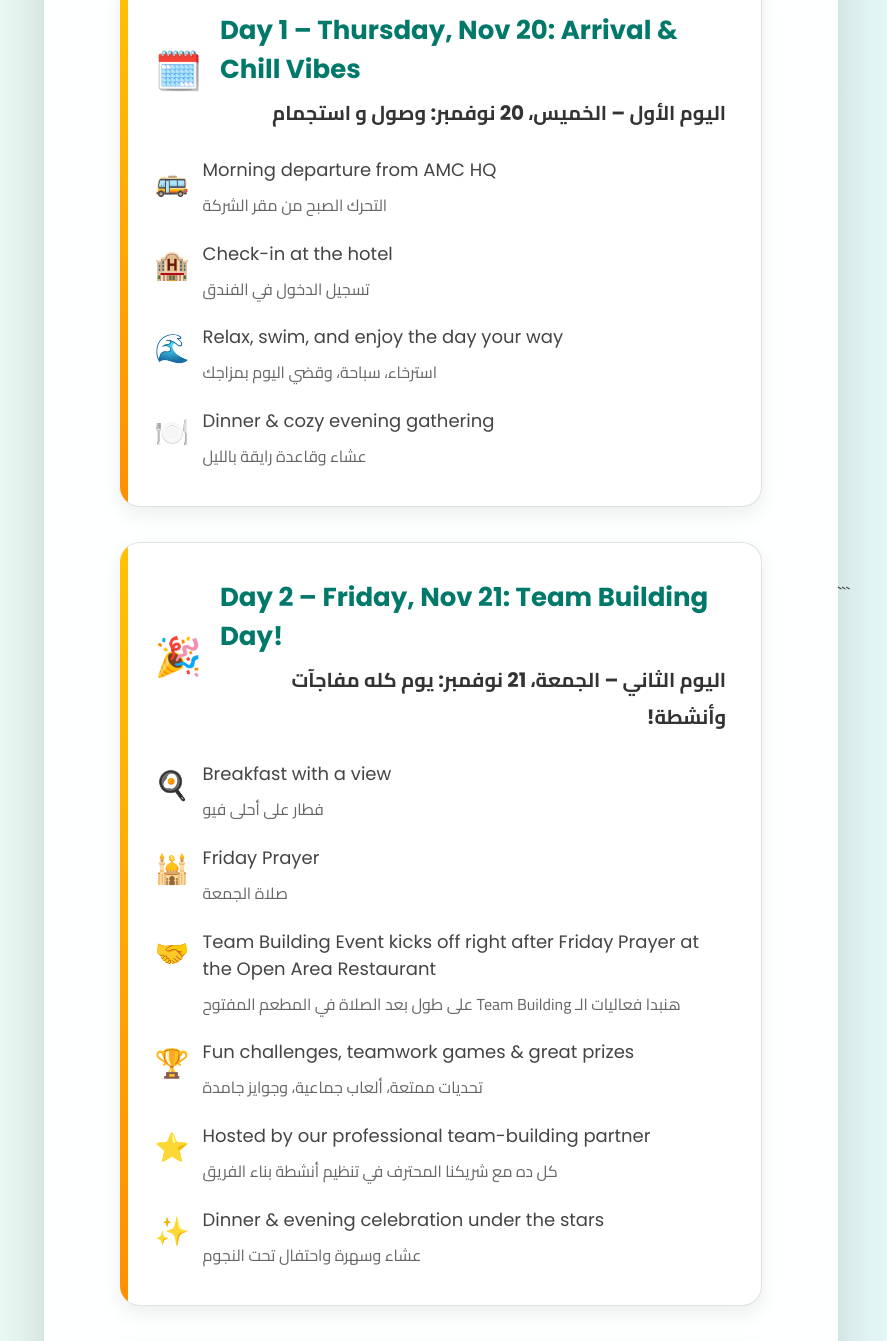
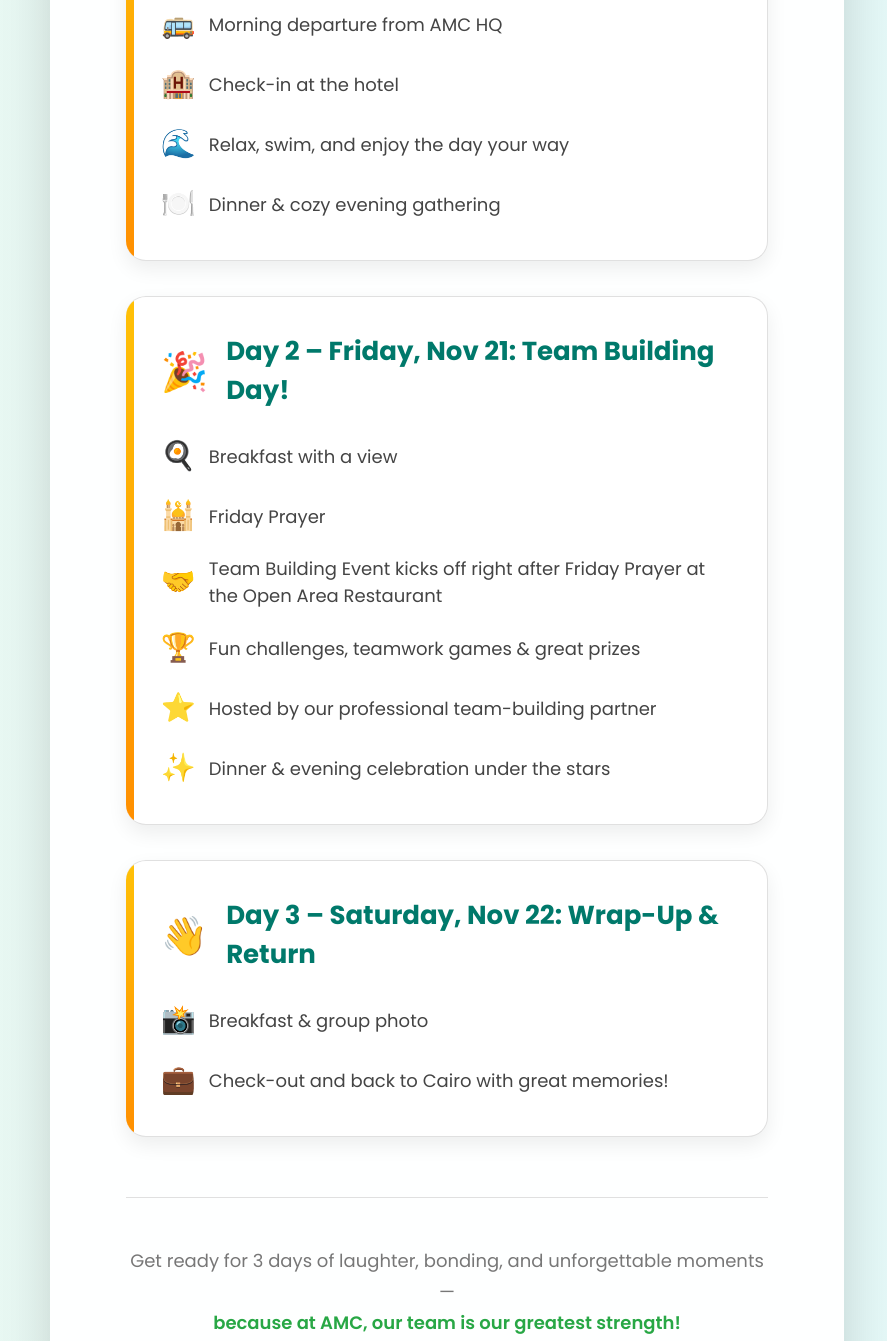
Before and after one commit to ahlymedical/AMCiansTrip, a website: page index.html in a window 1280 px wide. Shown: the part 927-2268 px from the top of the page, without its empty margins (193-1080 px from the left). Drawn offline with Linux system fonts and the light colour scheme.

Commit message:
Update index.html

````diff
--- a/index.html
+++ b/index.html
@@ -4,7 +4,7 @@
 <meta charset="UTF-8">
 <meta name="viewport" content="width=device-width, initial-scale=1.0">
 <title>AMCians Trip to Ain Sokhna – The G Hotel</title>
-<link href="https://fonts.googleapis.com/css2?family=Poppins:wght@400;600;700&family=Cairo:wght@400;600;700&display=swap" rel="stylesheet">
+<link href="https://fonts.googleapis.com/css2?family=Poppins:wght@400;600;700&display=swap" rel="stylesheet">
 <style>
     /* Keyframes for animations */
     @keyframes fadeIn {
@@ -31,7 +31,7 @@
 
     /* General Body Styling */
     body {
-        font-family: 'Poppins', 'Cairo', sans-serif;
+        font-family: 'Poppins', sans-serif;
         margin: 0;
         padding: 40px 20px;
         display: flex;
@@ -54,7 +54,6 @@
         box-shadow: 0 25px 50px rgba(0, 0, 0, 0.15);
         border-radius: 25px;
         box-sizing: border-box;
-        /* The restored green top border */
         border-top: 15px solid #28a745;
         animation: fadeIn 1s ease-out;
     }
@@ -110,14 +109,6 @@
         margin: 25px auto 0 auto;
         animation: fadeInUp 1s ease-out 0.4s;
         animation-fill-mode: backwards;
-    }
-
-    .arabic-text {
-        font-family: 'Cairo', sans-serif;
-        font-size: 16px;
-        color: #666;
-        line-height: 1.8;
-        margin-top: 8px;
     }
 
     .event-info {
@@ -181,18 +172,12 @@
     }
 
     .day-card h3 {
-        margin: 0 0 10px 0;
+        margin: 0 0 25px 0;
         font-size: 26px;
         color: #00796b;
         font-weight: 700;
         display: flex;
         align-items: center;
-    }
-
-    .day-card h3 .arabic-subtitle {
-        font-size: 20px;
-        margin-top: 5px;
-        color: #333;
     }
 
     .day-card h3 .icon {
@@ -210,15 +195,15 @@
     .activity-list {
         list-style: none;
         padding: 0;
-        margin: 25px 0 0 0;
+        margin: 0;
     }
 
     .activity-list li {
         font-size: 18px;
         color: #444;
-        margin-bottom: 20px;
+        margin-bottom: 18px;
         display: flex;
-        align-items: flex-start;
+        align-items: center;
         transition: color 0.3s ease;
     }
 
@@ -238,16 +223,10 @@
         text-align: center;
         flex-shrink: 0;
         transition: transform 0.3s ease;
-        margin-top: 5px;
     }
 
     .activity-list li:hover .activity-icon {
         transform: scale(1.2);
-    }
-
-    .activity-text {
-        display: flex;
-        flex-direction: column;
     }
 
     /* Footer */
@@ -264,7 +243,7 @@
     }
 
     .footer strong {
-        color: #00796b;
+        color: #28a745; /* Green color for the final sentence */
         font-weight: 600;
     }
 </style>
@@ -278,95 +257,40 @@
         <h1>AMCians Trip to Ain Sokhna</h1>
         <div class="hotel-chip">The G Hotel</div>
 
-        <div class="event-info">20–22 November 2025</div>
+        <div class="event-info">🗓️ 20–22 November 2025</div>
 
         <p class="subtitle"><strong>Together We GROW</strong><br>Pack your bags, AMCians — it’s time to recharge, connect, and have some fun by the sea!</p>
-        <p class="arabic-text" dir="rtl"><strong>مع بعض بنكبر وننجح</strong><br>يلا بينا يا فريق AMC نحضّر شنطنا — جه الوقت نفصل ونشحن طاقتنا ونستمتع بأحلى الأوقات على البحر!</p>
     </div>
 
     <div class="day-grid">
 
         <div class="day-card">
-            <h3>
-                <span class="icon">🗓️</span>
-                <div class="activity-text">
-                    Day 1 – Thursday, Nov 20: Arrival & Chill Vibes
-                    <span class="arabic-subtitle" dir="rtl">اليوم الأول – الخميس، 20 نوفمبر: وصول و استجمام</span>
-                </div>
-            </h3>
+            <h3><span class="icon">🗓️</span> Day 1 – Thursday, Nov 20: Arrival & Chill Vibes</h3>
             <ul class="activity-list">
-                <li>
-                    <span class="activity-icon">🚌</span>
-                    <div class="activity-text">Morning departure from AMC HQ<span class="arabic-text" dir="rtl">التحرك الصبح من مقر الشركة</span></div>
-                </li>
-                <li>
-                    <span class="activity-icon">🏨</span>
-                    <div class="activity-text">Check-in at the hotel<span class="arabic-text" dir="rtl">تسجيل الدخول في الفندق</span></div>
-                </li>
-                <li>
-                    <span class="activity-icon">🌊</span>
-                    <div class="activity-text">Relax, swim, and enjoy the day your way<span class="arabic-text" dir="rtl">استرخاء، سباحة، وقضي اليوم بمزاجك</span></div>
-                </li>
-                <li>
-                    <span class="activity-icon">🍽️</span>
-                    <div class="activity-text">Dinner & cozy evening gathering<span class="arabic-text" dir="rtl">عشاء وقاعدة رايقة بالليل</span></div>
-                </li>
+                <li><span class="activity-icon">🚌</span> Morning departure from AMC HQ</li>
+                <li><span class="activity-icon">🏨</span> Check-in at the hotel</li>
+                <li><span class="activity-icon">🌊</span> Relax, swim, and enjoy the day your way</li>
+                <li><span class="activity-icon">🍽️</span> Dinner & cozy evening gathering</li>
             </ul>
         </div>
 
         <div class="day-card">
-            <h3>
-                <span class="icon">🎉</span>
-                <div class="activity-text">
-                    Day 2 – Friday, Nov 21: Team Building Day!
-                    <span class="arabic-subtitle" dir="rtl">اليوم الثاني – الجمعة، 21 نوفمبر: يوم كله مفاجآت وأنشطة!</span>
-                </div>
-            </h3>
+            <h3><span class="icon">🎉</span> Day 2 – Friday, Nov 21: Team Building Day!</h3>
             <ul class="activity-list">
-                <li>
-                    <span class="activity-icon">🍳</span>
-                    <div class="activity-text">Breakfast with a view<span class="arabic-text" dir="rtl">فطار على أحلى فيو</span></div>
-                </li>
-                <li>
-                    <span class="activity-icon">🕌</span>
-                    <div class="activity-text">Friday Prayer<span class="arabic-text" dir="rtl">صلاة الجمعة</span></div>
-                </li>
-                <li>
-                    <span class="activity-icon">🤝</span>
-                    <div class="activity-text">Team Building Event kicks off right after Friday Prayer at the Open Area Restaurant<span class="arabic-text" dir="rtl">هنبدا فعاليات الـ Team Building على طول بعد الصلاة في المطعم المفتوح</span></div>
-                </li>
-                <li>
-                    <span class="activity-icon">🏆</span>
-                    <div class="activity-text">Fun challenges, teamwork games & great prizes<span class="arabic-text" dir="rtl">تحديات ممتعة، ألعاب جماعية، وجوايز جامدة</span></div>
-                </li>
-                <li>
-                    <span class="activity-icon">⭐</span>
-                    <div class="activity-text">Hosted by our professional team-building partner<span class="arabic-text" dir="rtl">كل ده مع شريكنا المحترف في تنظيم أنشطة بناء الفريق</span></div>
-                </li>
-                <li>
-                    <span class="activity-icon">✨</span>
-                    <div class="activity-text">Dinner & evening celebration under the stars<span class="arabic-text" dir="rtl">عشاء وسهرة واحتفال تحت النجوم</span></div>
-                </li>
+                <li><span class="activity-icon">🍳</span> Breakfast with a view</li>
+                <li><span class="activity-icon">🕌</span> Friday Prayer</li>
+                <li><span class="activity-icon">🤝</span> Team Building Event kicks off right after Friday Prayer at the Open Area Restaurant</li>
+                <li><span class="activity-icon">🏆</span> Fun challenges, teamwork games & great prizes</li>
+                <li><span class="activity-icon">⭐</span> Hosted by our professional team-building partner</li>
+                <li><span class="activity-icon">✨</span> Dinner & evening celebration under the stars</li>
             </ul>
         </div>
 
         <div class="day-card">
-            <h3>
-                <span class="icon">👋</span>
-                <div class="activity-text">
-                    Day 3 – Saturday, Nov 22: Wrap-Up & Return
-                    <span class="arabic-subtitle" dir="rtl">اليوم الثالث – السبت، 22 نوفمبر: الختام والرجوع</span>
-                </div>
-            </h3>
+            <h3><span class="icon">👋</span> Day 3 – Saturday, Nov 22: Wrap-Up & Return</h3>
             <ul class="activity-list">
-                <li>
-                    <span class="activity-icon">📸</span>
-                    <div class="activity-text">Breakfast & group photo<span class="arabic-text" dir="rtl">فطار وصورة جماعية للذكرى</span></div>
-                </li>
-                <li>
-                    <span class="activity-icon">💼</span>
-                    <div class="activity-text">Check-out and back to Cairo with great memories!<span class="arabic-text" dir="rtl">تسجيل الخروج والرجوع للقاهرة بذكريات حلوة!</span></div>
-                </li>
+                <li><span class="activity-icon">📸</span> Breakfast & group photo</li>
+                <li><span class="activity-icon">💼</span> Check-out and back to Cairo with great memories!</li>
             </ul>
         </div>
 
@@ -374,10 +298,9 @@
 
     <div class="footer">
         <p>Get ready for 3 days of laughter, bonding, and unforgettable moments —<br><strong>because at AMC, our team is our greatest strength!</strong></p>
-        <p class="arabic-text" dir="rtl">استعدوا لـ 3 أيام من الضحك واللحظات الحلوة اللي مش هتتنسي —<br><strong>لأن في AMC، فريقنا هو سر قوتنا!</strong></p>
     </div>
 
 </div>
 
 </body>
-</html>```
+</html>
````
